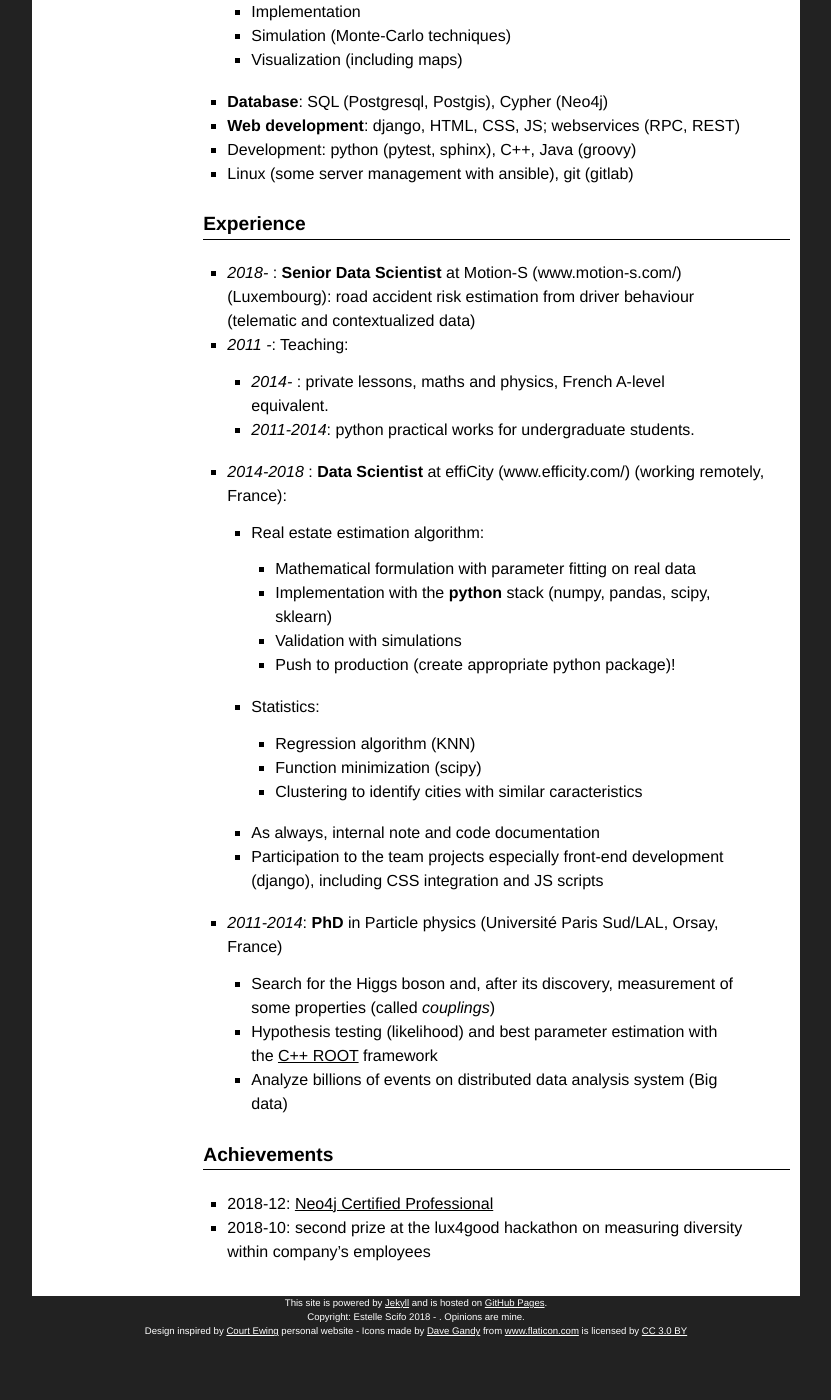
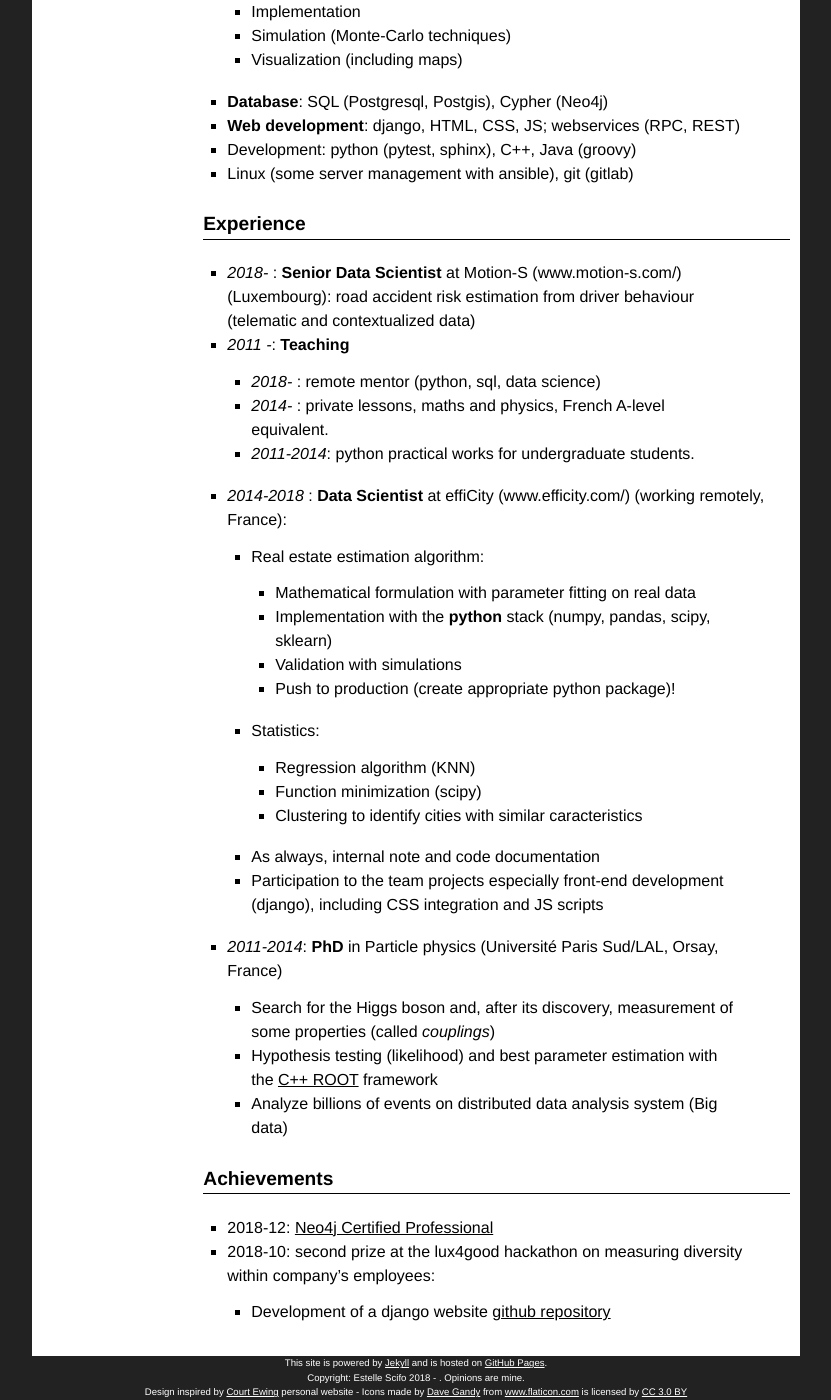
Before and after one commit to stellasia/stellasia.github.io, a Jekyll site: the page built from about.md, in a window 1280 px wide and 1400 px high, scrolled down 1115 px. Shown: the whole window, without its empty margins (224-1055 px from the left). Built offline with Jekyll 4.4.1, drawn with Linux system fonts in a browser that asks for light colours; before the commit the page ends 2454 px from its top, so only the background shows below that; some of the changed text lies outside the part shown.

Commit message:
Update about

```diff
--- a/about.md
+++ b/about.md
@@ -59,10 +59,11 @@ I am available for short freelance missions via <a href="https://www.malt.fr/pro
 - _2018-_ : **Senior Data Scientist** at Motion-S (www.motion-s.com/) (Luxembourg): road accident risk estimation from driver behaviour (telematic and contextualized data)
 
 
-- _2011 -_: Teaching:
-    <!-- - _2018-_ : code mentor (python, sql, data science) -->
+- _2011 -_: **Teaching**
+    - _2018-_ : remote mentor (python, sql, data science)
     - _2014-_ : private lessons, maths and physics, French A-level equivalent.
     - _2011-2014_: python practical works for undergraduate students.
+
 
 - _2014-2018_ : **Data Scientist** at effiCity (www.efficity.com/) (working remotely, France):
     - Real estate estimation algorithm:
@@ -77,6 +78,7 @@ I am available for short freelance missions via <a href="https://www.malt.fr/pro
     - As always, internal note and code documentation
     - Participation to the team projects especially front-end development (django), including CSS integration and JS scripts
 
+
 - _2011-2014_: **PhD** in Particle physics (Université Paris Sud/LAL, Orsay, France)
     - Search for the Higgs boson and, after its discovery, measurement of some properties (called _couplings_)
 	- Hypothesis testing (likelihood) and best parameter estimation with the [C++ ROOT](//root.cern.ch) framework
@@ -86,4 +88,5 @@ I am available for short freelance missions via <a href="https://www.malt.fr/pro
 # Achievements
 
 - 2018-12: [Neo4j Certified Professional](https://graphacademy.neo4j.com/certificates/43898ee59d183928339d23f5e21d52276054b3b133d48a03e71bebab024ad242.pdf)
-- 2018-10: second prize at the lux4good hackathon on measuring diversity within company's employees
+- 2018-10: second prize at the lux4good hackathon on measuring diversity within company's employees:
+    - Development of a django website [github repository](https://github.com/stellasia/l4gims)
```
Also changed, not shown: other parts of about.md (+1 -1 lines).
